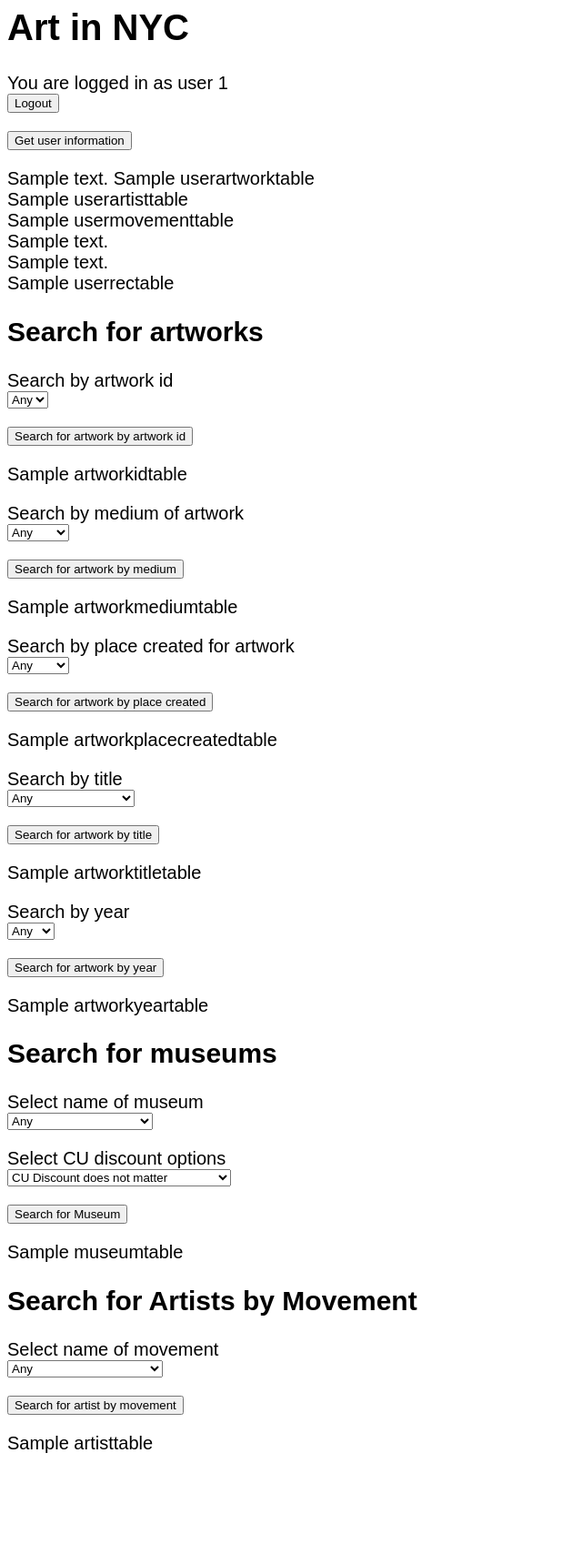
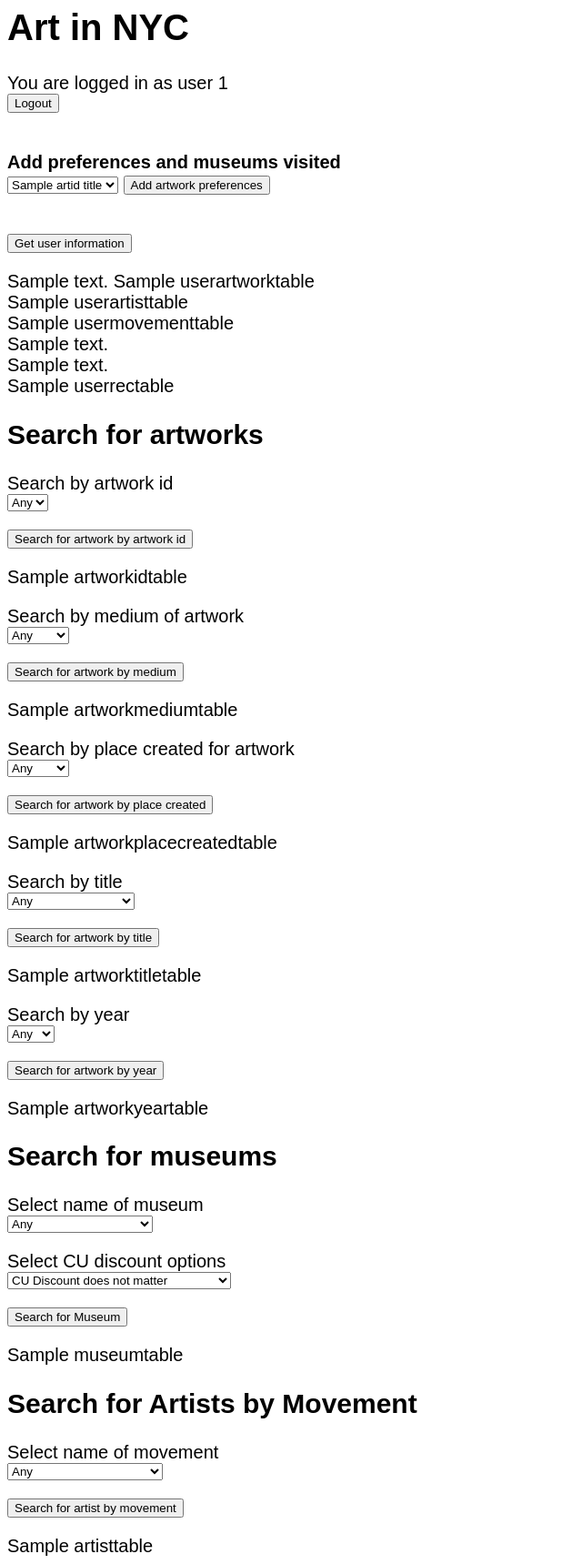
Before and after one commit to rose-huang/w4111-proj1-artdb, a Flask app: template templates/index.html in a window 1280 px wide. Shown: the whole page at 91% size, without its empty margins (0-640 px from the left). Before the commit the page ends 1597 px from the top, so only its background shows below. Run offline with Flask 2, Linux system fonts and the light colour scheme; the template is opened without the code that fills it: most values are stand-ins (such as "Sample title", 1, 10 or a date in 2020); parts of the project's set-up code (start-up, migrations or seed data) failed here and were passed over.

Commit message:
add user artwork pref

```diff
--- a/server.py
+++ b/server.py
@@ -105,9 +105,15 @@ def update():
 	for result in mov_name:
 		mov_names.append(result['name'])
 
+	artid_title = conn.execute("SELECT artwork_id, title FROM artworks_is_at ORDER BY artwork_id::int")
+	artid_titles = []
+	for result in artid_title:
+		idandtitle = result['artwork_id'] + " - " +result['title']
+		artid_titles.append(idandtitle)
+
 	print("logged in id is ")
 	print(loggedinid)
-	context = dict(user_names = names, artwork_ids = art_ids, artwork_mediums = art_mediums, artwork_place_created = art_places, artwork_titles = art_titles, artwork_years = art_years, museum_names = mus_names, movement_names = mov_names, loggedinid = loggedinid)
+	context = dict(user_names = names, artwork_ids = art_ids, artwork_mediums = art_mediums, artwork_place_created = art_places, artwork_titles = art_titles, artwork_years = art_years, museum_names = mus_names, movement_names = mov_names, artid_titles = artid_titles, loggedinid = loggedinid)
 
 	return context
 
@@ -257,12 +263,6 @@ def index():
 #  return render_template("newuser.html")
 
 # Example of adding new data to the database
-@app.route('/add', methods=['POST'])
-def add():
-	name = request.form['name']
-	g.conn.execute('INSERT INTO test(name) VALUES (%s)', name)
-	return redirect('/')
-
 
 @app.route('/adduser',methods=['POST'])
 def adduser():
@@ -278,6 +278,18 @@ def adduser():
 		conn.execute("INSERT INTO users VALUES (%s,%s)", count, new_user_name)
 	return redirect('/')
 
+@app.route('/addartworkpref',methods=['POST'])
+def addartworkpref():
+	art_pref = request.form.get('art_pref')
+	art_prefs = art_pref.split(" - ")
+	art_pref_id = art_prefs[0]
+
+	pref = conn.execute("SELECT COUNT(*) FROM likes1 WHERE user_id = %s AND artwork_id = %s", loggedinid, art_pref_id)
+	for u in pref:
+		count = u[0]
+	if count == 0:
+		conn.execute("INSERT INTO likes1 VALUES (%s,%s)", loggedinid, art_pref_id)
+	return redirect('/')
 
 @app.route('/recommendmuseum',methods = ['POST'])
 def recommendmuseum():
--- a/templates/index.html
+++ b/templates/index.html
@@ -54,7 +54,7 @@
     </form>
 
       <!-- ADD USER -->
-    <br><b>Create a user</b><br>
+    <br><b>Create a user</b>
     <form method="POST" action="/adduser">
       <br>Please enter your name (at least one character)<br>
       <input type = "text" name = "new_user_name">
@@ -67,6 +67,21 @@
         <form method="POST" action="/">
         <input type="submit" name = "logout" value="Logout">
         </form>
+        <br>
+        <b>Add preferences and museums visited</b>
+
+
+        <form method="POST" action="/addartworkpref">
+        <select name="art_pref">
+        {% for a in artid_titles %}
+        <option value = "{{a}}">{{a}}</option>
+        {% endfor %}
+        </select>
+        <input type="submit" value="Add artwork preferences">
+        </form><br>
+
+
+
 
         <form method="POST" action="/getuserinfo">
         <input type="submit" name = "recs" value="Get user information">
```
